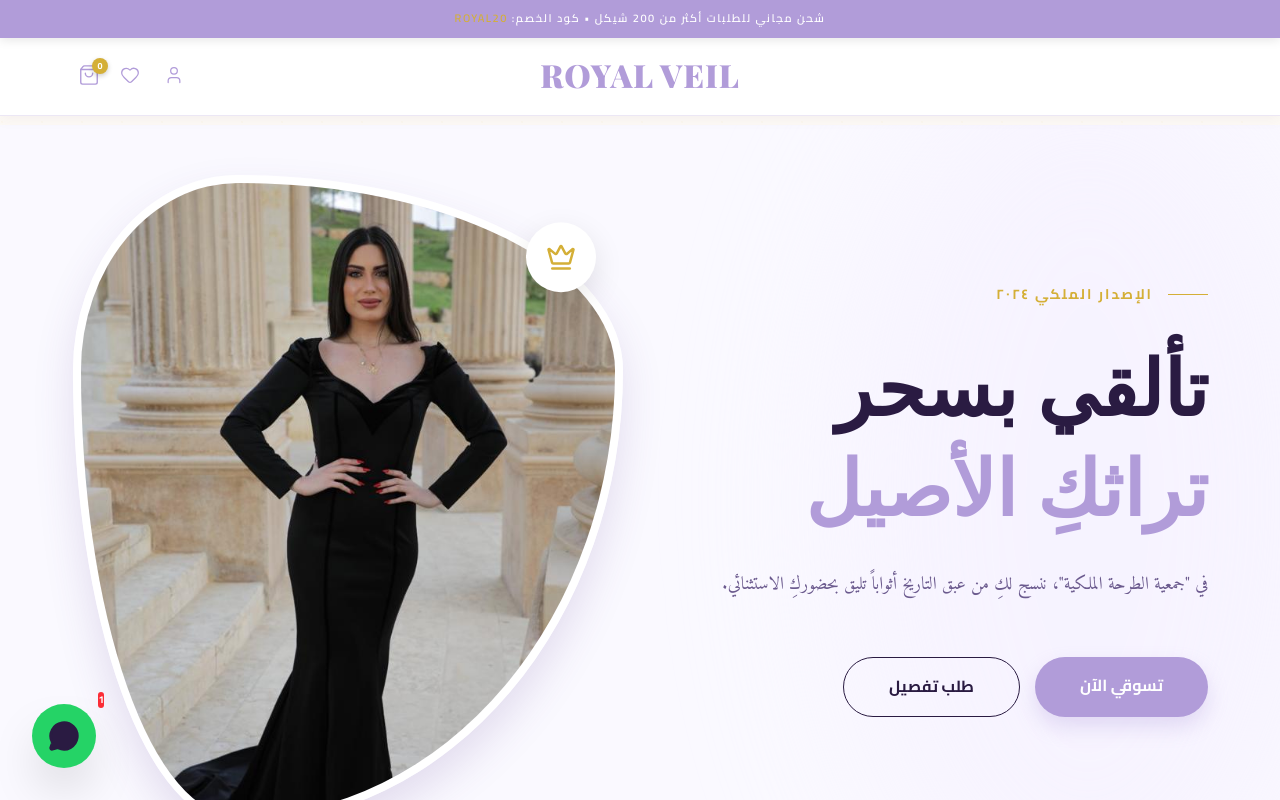
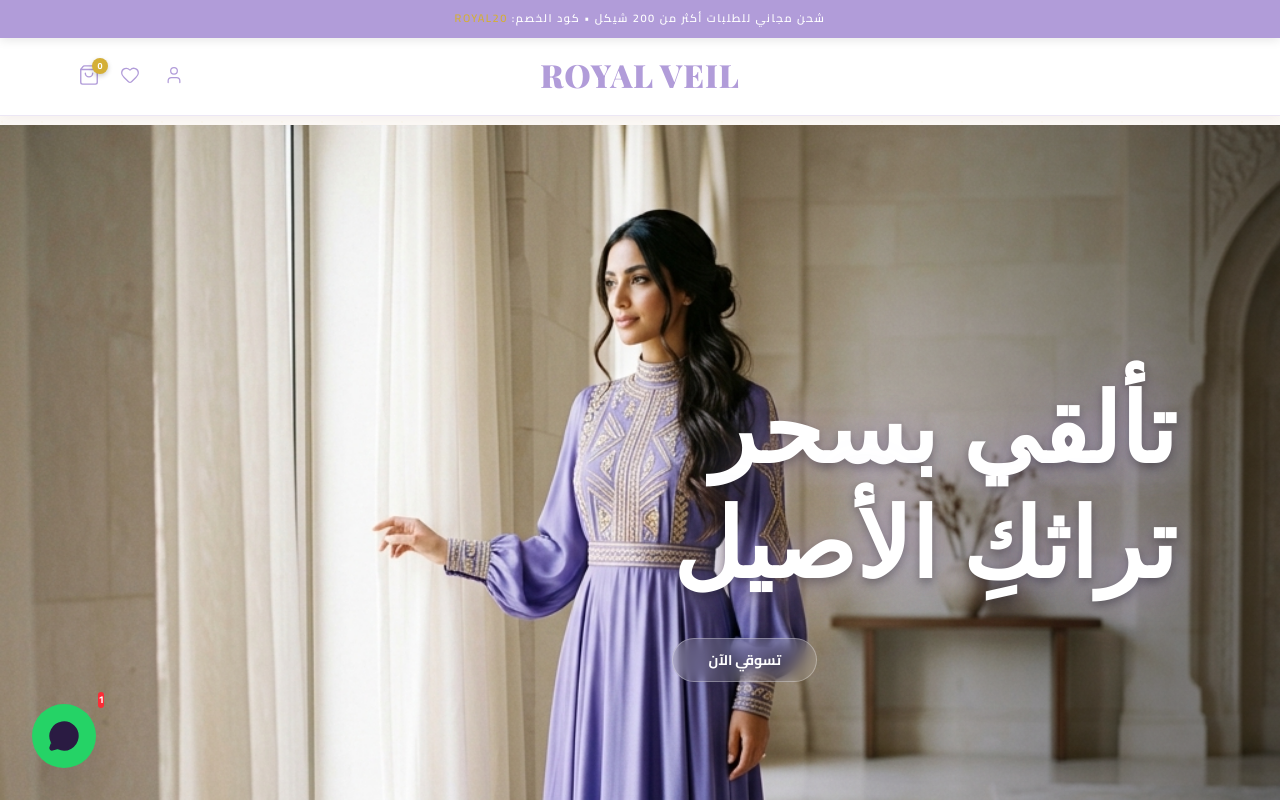
Before and after one commit to fahmyelmatry2030-lgtm/Royal-Veil, a React (Vite) app: page / in a window 1280 px wide. Shown: the top 800 px of the page. Built offline with nearby package versions, Linux system fonts and the light colour scheme; a web font is replaced by a local one.

Commit message:
design: revert hero to full banner with right-aligned calligraphy

```diff
--- a/src/pages/Home.jsx
+++ b/src/pages/Home.jsx
@@ -20,88 +20,68 @@ const Home = () => {
         <title>جمعية الطرحة الملكية التعاونية | الرئيسية - عالم الأزياء الراقية</title>
       </Helmet>
 
-      {/* ─── Luxury Composite Hero Section ─── */}
-      <section style={{ position: 'relative', height: '90vh', minHeight: '750px', background: 'var(--bg-lavender)', overflow: 'hidden', display: 'flex', alignItems: 'center' }}>
+      {/* ─── Luxury Full-Width Hero Section (Marya Secret Inspired) ─── */}
+      <section style={{ position: 'relative', height: '100vh', minHeight: '800px', overflow: 'hidden' }}>
 
-        {/* Background Decorative Elements */}
-        <div style={{ position: 'absolute', top: '-10%', right: '-5%', width: '40%', height: '120%', background: 'var(--purple-light)', borderRadius: '50%', filter: 'blur(80px)', opacity: 0.6 }}></div>
+        {/* Full Banner Image */}
+        <div style={{ position: 'absolute', inset: 0 }}>
+          <img
+            src="/royal_veil_boutique_hero.png"
+            alt="Royal Veil Campaign"
+            style={{ width: '100%', height: '100%', objectFit: 'cover', objectPosition: 'center 30%' }}
+          />
+          {/* Very Subtle Gradient Overlay */}
+          <div style={{
+            position: 'absolute', inset: 0,
+            background: 'linear-gradient(to left, rgba(0, 0, 0, 0.4) 0%, transparent 50%)'
+          }}></div>
+        </div>
 
-        <div className="container" style={{ position: 'relative', zIndex: 2 }}>
-          <div style={{ display: 'grid', gridTemplateColumns: 'repeat(auto-fit, minmax(300px, 1fr))', gap: '2rem', alignItems: 'center' }}>
+        <div className="container" style={{ position: 'relative', height: '100%', display: 'flex', alignItems: 'center', justifyContent: 'flex-start' }}>
+          <div style={{ maxWidth: '700px', paddingRight: '2rem', textAlign: 'right', marginRight: '0', marginLeft: 'auto' }}>
 
-            {/* Left Content: Text & Calligraphy */}
+            {/* The Calligraphic Title with Soft Glow */}
+            <motion.h1
+              initial={{ opacity: 0, x: -30 }}
+              animate={{ opacity: 1, x: 0 }}
+              transition={{ duration: 1.2 }}
+              style={{
+                fontSize: 'clamp(3.5rem, 9vw, 6rem)',
+                fontFamily: 'var(--font-calligraphy)',
+                color: '#fff',
+                lineHeight: 1.2,
+                marginBottom: '1rem',
+                textShadow: '0 0 40px rgba(177, 156, 217, 0.6), 0 4px 10px rgba(0,0,0,0.3)',
+                filter: 'drop-shadow(0 4px 6px rgba(0,0,0,0.1))'
+              }}
+            >
+              تألقي بسحر<br/>
+              تراثكِ الأصيل
+            </motion.h1>
+
+            {/* The Small Subtle Button */}
             <motion.div
-              initial={{ opacity: 0, x: 50 }}
-              animate={{ opacity: 1, x: 0 }}
-              transition={{ duration: 1, ease: "easeOut" }}
+              initial={{ opacity: 0 }}
+              animate={{ opacity: 1 }}
+              transition={{ delay: 0.8 }}
+              style={{ display: 'flex', justifyContent: 'flex-end' }}
             >
-              <div style={{ display: 'flex', alignItems: 'center', gap: '15px', marginBottom: '2rem' }}>
-                <div style={{ width: '40px', height: '1px', background: 'var(--accent-gold)' }}></div>
-                <h5 style={{ color: 'var(--accent-gold)', fontWeight: '700', fontSize: '14px', letterSpacing: '2px' }}>الإصدار الملكي ٢٠٢٤</h5>
-              </div>
-
-              <h1 style={{
-                fontSize: 'clamp(3rem, 6vw, 5.5rem)',
-                fontFamily: 'var(--font-calligraphy)',
-                color: 'var(--purple-dark)',
-                lineHeight: 1.3,
-                marginBottom: '2rem'
-              }}>
-                تألقي بسحر<br/>
-                <span style={{ color: 'var(--primary-purple)' }}>تراثكِ الأصيل</span>
-              </h1>
-
-              <p style={{
-                fontSize: '18px', color: 'var(--text-muted)', marginBottom: '3.5rem',
-                lineHeight: 1.8, maxWidth: '500px', fontFamily: 'var(--font-serif-ar)'
-              }}>
-                في "جمعية الطرحة الملكية"، ننسج لكِ من عبق التاريخ أثواباً تليق بحضوركِ الاستثنائي.
-              </p>
-
-              <div style={{ display: 'flex', gap: '15px', flexWrap: 'wrap' }}>
-                <Link to="/shop" style={{
-                  background: 'var(--primary-purple)', color: '#fff', padding: '16px 45px',
-                  borderRadius: '50px', textDecoration: 'none', fontWeight: '700',
-                  boxShadow: '0 10px 20px rgba(177, 156, 217, 0.3)', transition: 'all 0.3s'
-                }} className="hover:scale-105">
-                  تسوقي الآن
-                </Link>
-                <Link to="/custom-order" style={{
-                  background: 'transparent', color: 'var(--purple-dark)', padding: '16px 45px',
-                  borderRadius: '50px', textDecoration: 'none', fontWeight: '700',
-                  border: '1px solid var(--purple-dark)', transition: 'all 0.3s'
-                }} className="hover:bg-purple-dark hover:text-white">
-                  طلب تفصيل
-                </Link>
-              </div>
-            </motion.div>
-
-            {/* Right Content: The New Client Photo in Organic Shape */}
-            <motion.div
-              initial={{ opacity: 0, scale: 0.9 }}
-              animate={{ opacity: 1, scale: 1 }}
-              transition={{ duration: 1.2, ease: "easeOut" }}
-              style={{ position: 'relative' }}
-            >
-              <div style={{
-                position: 'relative', width: '100%', maxWidth: '550px', height: '650px',
-                borderRadius: '30% 70% 70% 30% / 30% 30% 70% 70%', overflow: 'hidden',
-                boxShadow: 'var(--shadow-lg)', border: '8px solid #fff', margin: '0 auto'
-              }}>
-                <img
-                  src="/Images/WhatsApp Image 2026-04-30 at 1.39.14 PM.jpeg"
-                  alt="Royal Model"
-                  style={{ width: '100%', height: '100%', objectFit: 'cover' }}
-                />
-              </div>
-
-              <motion.div
-                animate={{ y: [0, -20, 0] }}
-                transition={{ repeat: Infinity, duration: 5, ease: "easeInOut" }}
-                style={{ position: 'absolute', top: '10%', right: '5%', background: '#fff', padding: '20px', borderRadius: '50%', boxShadow: '0 10px 30px rgba(0,0,0,0.1)' }}
-              >
-                <Crown color="var(--accent-gold)" size={30} />
-              </motion.div>
+              <Link to="/shop" style={{
+                display: 'inline-block',
+                background: 'rgba(255, 255, 255, 0.15)',
+                backdropFilter: 'blur(8px)',
+                color: '#fff',
+                padding: '10px 35px',
+                fontSize: '14px',
+                fontWeight: '700',
+                borderRadius: '50px',
+                textDecoration: 'none',
+                border: '1px solid rgba(255,255,255,0.3)',
+                marginTop: '1.5rem',
+                transition: 'all 0.3s'
+              }} className="hover:bg-white hover:text-purple-900">
+                تسوقي الآن
+              </Link>
             </motion.div>
 
           </div>
```
